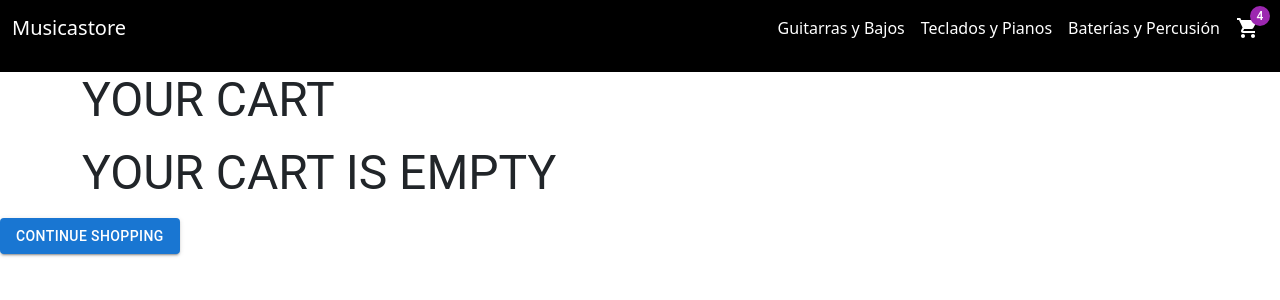
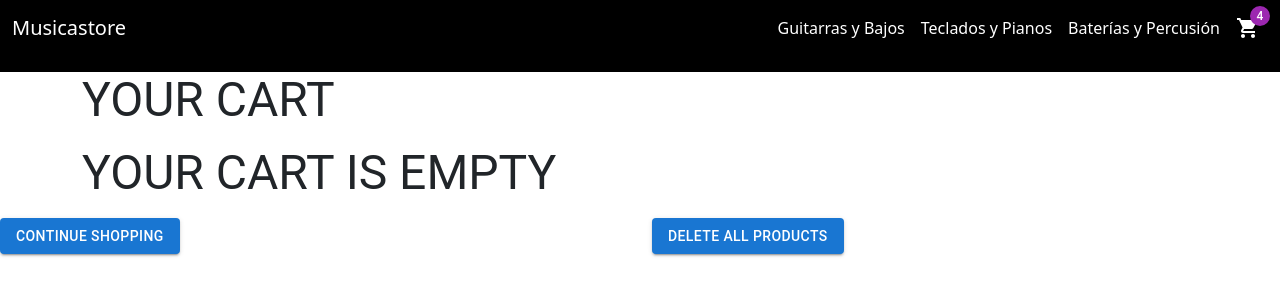
Before and after one commit to lautaro-lezchik/musicastore, a React (Create React App) app: page /cart in a window 1280 px wide. Shown: the top 300 px of the page. Built offline with nearby package versions, Linux system fonts and the light colour scheme; the HTML template or start-up script is replaced by a standard one.

Commit message:
Tarde 20 de abril

```diff
--- a/src/components/Cart.js
+++ b/src/components/Cart.js
@@ -12,11 +12,7 @@ import PriceFormat from './PriceFormat';
 
 const Cart = () => {
     const {cartList} = useContext(CartContext);
-    // console.log(bringContext.cartList);
-    // console.log(bringContext.cartList[0]);
-    // console.log(bringContext.cartList.length);
-    // console.log(bringContext.cartList.entries());
-    // console.log(typeof(bringContext.cartList));
+
     return (
         <>
 
@@ -31,7 +27,7 @@ const Cart = () => {
  {
                 cartList.length > 0 ?
                 cartList.map(item=>
-                <Row>
+                <Row key={item.idCartItem}>
                     <Col>
                         <Card>
                         <CardMedia
@@ -71,7 +67,7 @@ const Cart = () => {
 
                     <Col>
                     <CardContent>
-                    <Button variant="contained">
+                    <Button variant="contained" onClick={() => cartList.deleteItem(item.idCartItem)}>
                         Delete Product
                     </Button>
                     </CardContent>
@@ -93,11 +89,24 @@ const Cart = () => {
 
 
 
-        <Link to='/'>
-            <Button variant="contained">
-                Continue Shopping
-            </Button>
-        </Link>
+
+
+        <Row>
+            <Col>
+                <Link to='/'>
+                    <Button variant="contained">
+                        Continue Shopping
+                    </Button>
+                </Link>
+            </Col>
+
+            <Col>
+                <Button variant="contained" onClick={cartList.clearList} >
+                    Delete All Products
+                </Button>
+            </Col>
+
+        </Row>
         </>
     );
 }
--- a/src/components/CartContext.js
+++ b/src/components/CartContext.js
@@ -24,12 +24,17 @@ const CartContextProvider = ({children}) => {
     }
 
 
-    const removeList = () => {
+    const clearList = () => {
         setCartList([]);
     }
 
+   const deleteItem = (id) => {
+        let result = cartList.filter(item => item.idCartItem !== id);
+        setCartList(result);
+    }
+
     return (
-        <CartContext.Provider value={{cartList, addToCart, removeList}}>
+        <CartContext.Provider value={{cartList, addToCart, clearList, deleteItem}}>
             {children}
         </CartContext.Provider>
     );
--- a/src/components/PriceFormat.js
+++ b/src/components/PriceFormat.js
@@ -3,8 +3,8 @@ import Typography from '@mui/material/Typography';
 import * as React from 'react';
 
 const PriceFormat = ({price}) => {
-
-    let decimal = (price + "").split(".")[1];
+    let fixedPrice = price;
+    let decimal = (fixedPrice + "").split(".")[1];
     let entero = (price + "").split(".")[0];
 
     return (
```
